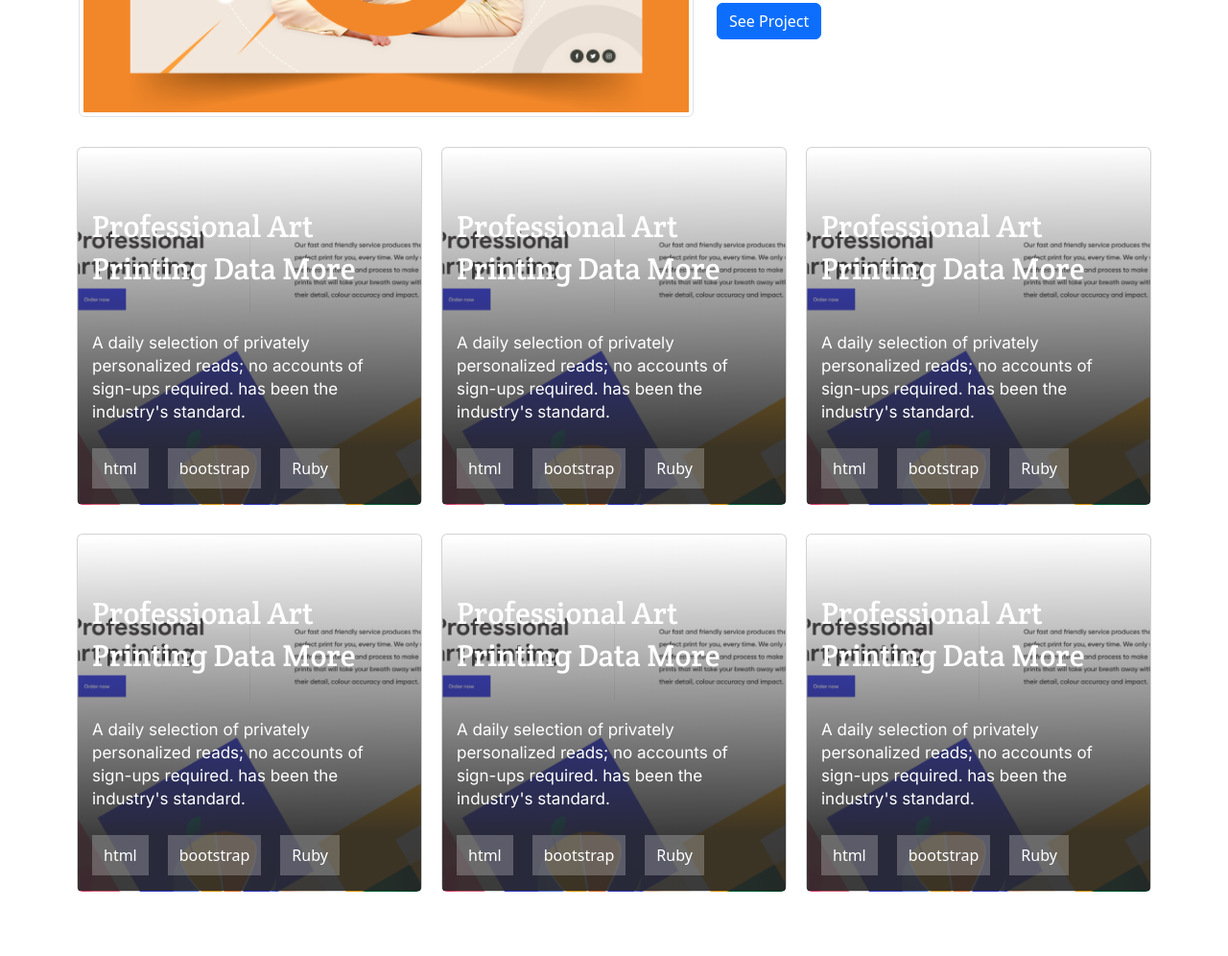
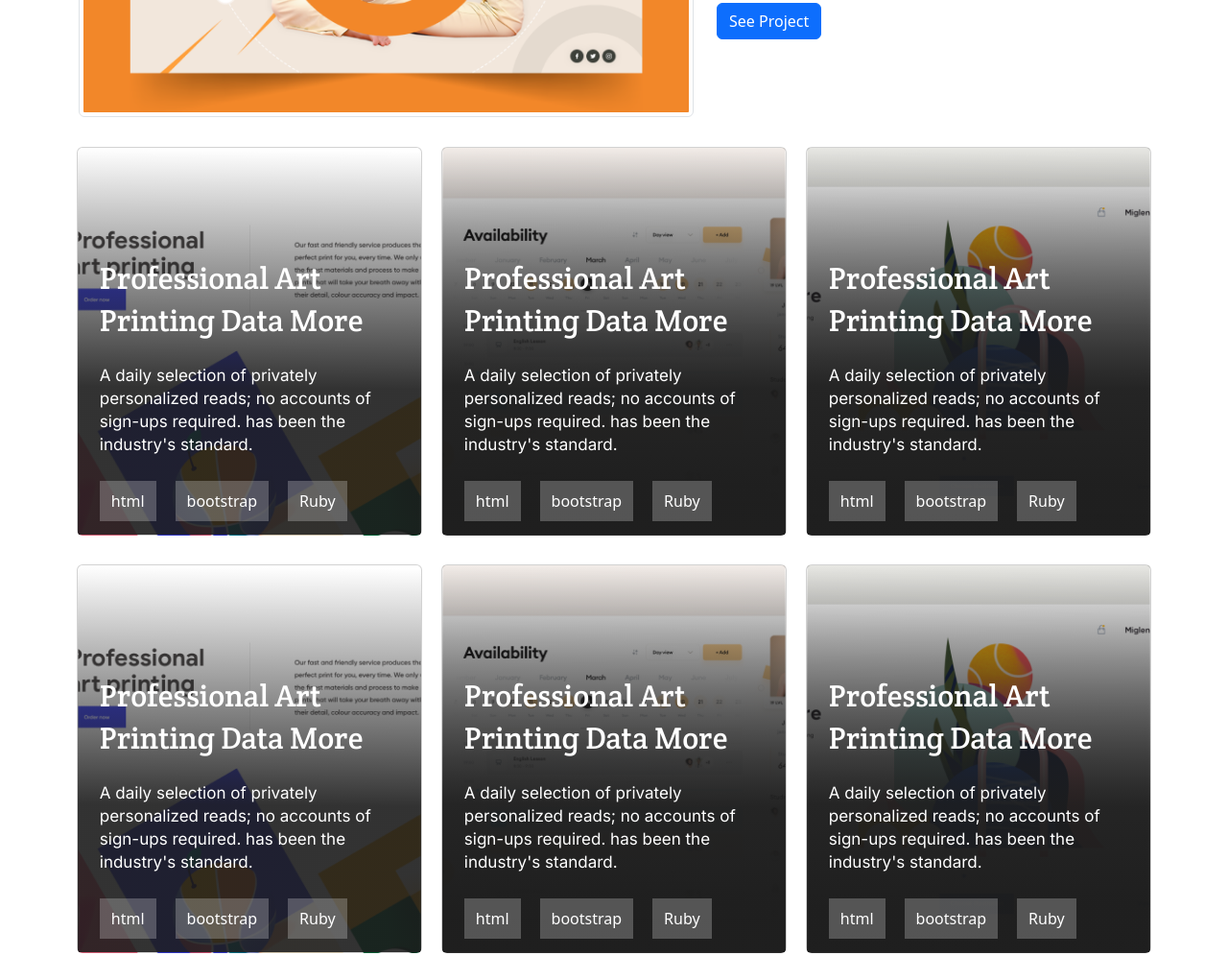
Before and after one commit to sumon766/portfolio-bootstrap, a plain HTML site: page index.html in a window 1280 px wide. Shown: the part 1386-2382 px from the top of the page at 96% size. Drawn offline with nearby package versions, Linux system fonts and the light colour scheme.

Commit message:
Fix some CSS

```diff
--- a/index.html
+++ b/index.html
@@ -91,7 +91,7 @@
                     </div>
                 </div>
                 <div class="row pt-3">
-                    <div class="col-md card">
+                    <div class="col-md card card1">
                         <h4>Professional Art Printing Data More</h4>
                         <p>
                             A daily selection of privately personalized reads; no accounts of sign-ups required. has been the industry's standard.
@@ -101,8 +101,9 @@
                             <li><a href="#">bootstrap</a></li>
                             <li><a href="#">Ruby</a></li>
                         </ul>
+                        <a href="#" class="details">See Project</a>
                     </div>
-                    <div class="col-md card">
+                    <div class="col-md card card2">
                         <h4>Professional Art Printing Data More</h4>
                         <p>
                             A daily selection of privately personalized reads; no accounts of sign-ups required. has been the industry's standard.
@@ -112,8 +113,9 @@
                             <li><a href="#">bootstrap</a></li>
                             <li><a href="#">Ruby</a></li>
                         </ul>
+                        <a href="#" class="details">See Project</a>
                     </div>
-                    <div class="col-md card">
+                    <div class="col-md card card3">
                         <h4>Professional Art Printing Data More</h4>
                         <p>
                             A daily selection of privately personalized reads; no accounts of sign-ups required. has been the industry's standard.
@@ -123,10 +125,11 @@
                             <li><a href="#">bootstrap</a></li>
                             <li><a href="#">Ruby</a></li>
                         </ul>
+                        <a href="#" class="details">See Project</a>
                     </div>
                 </div>
                 <div class="row pb-5">
-                    <div class="col-md card">
+                    <div class="col-md card card1">
                         <h4>Professional Art Printing Data More</h4>
                         <p>
                             A daily selection of privately personalized reads; no accounts of sign-ups required. has been the industry's standard.
@@ -136,8 +139,9 @@
                             <li><a href="#">bootstrap</a></li>
                             <li><a href="#">Ruby</a></li>
                         </ul>
+                        <a href="#" class="details">See Project</a>
                     </div>
-                    <div class="col-md card">
+                    <div class="col-md card card2">
                         <h4>Professional Art Printing Data More</h4>
                         <p>
                             A daily selection of privately personalized reads; no accounts of sign-ups required. has been the industry's standard.
@@ -147,8 +151,9 @@
                             <li><a href="#">bootstrap</a></li>
                             <li><a href="#">Ruby</a></li>
                         </ul>
+                        <a href="#" class="details">See Project</a>
                     </div>
-                    <div class="col-md card">
+                    <div class="col-md card card3">
                         <h4>Professional Art Printing Data More</h4>
                         <p>
                             A daily selection of privately personalized reads; no accounts of sign-ups required. has been the industry's standard.
@@ -158,6 +163,7 @@
                             <li><a href="#">bootstrap</a></li>
                             <li><a href="#">Ruby</a></li>
                         </ul>
+                        <a href="#" class="details">See Project</a>
                     </div>
                 </div>
             </div>
--- a/style.css
+++ b/style.css
@@ -78,11 +78,27 @@ body {
     margin-top: 22px;
 }
 
-.card {
-    background: linear-gradient(179.35deg, rgba(38, 38, 38, 0) 0.85%, rgba(38, 38, 38, 0.9) 84%), url(images/img-placeholder-1.png);
+.card1 {
+    background: linear-gradient(180.45deg, rgba(60, 60, 60, 0) 0.75%, rgba(28, 28, 28, 0.9) 61.94%), url(images/img-placeholder-1.png);
     background-repeat: no-repeat;
     background-size: cover;
-    padding: 60px 15px 25px 15px;
+    padding: 10% 2% 2% 2%;
+    margin: 15px 10px;
+}
+
+.card2 {
+    background: linear-gradient(180.45deg, rgba(60, 60, 60, 0) 0.75%, rgba(28, 28, 28, 0.9) 61.94%), url(images/img-placeholder-2.png);
+    background-repeat: no-repeat;
+    background-size: cover;
+    padding: 10% 2% 2% 2%;
+    margin: 15px 10px;
+}
+
+.card3 {
+    background: linear-gradient(180.45deg, rgba(60, 60, 60, 0) 0.75%, rgba(28, 28, 28, 0.9) 61.94%), url(images/img-placeholder-3.png);
+    background-repeat: no-repeat;
+    background-size: cover;
+    padding: 10% 2% 2% 2%;
     margin: 15px 10px;
 }
 
@@ -102,7 +118,7 @@ body {
     font-size: 17px;
     line-height: 24px;
     color: #fff;
-    margin: 35px 0px;
+    margin: 15px 0px 35px 0px;
 }
 
 .card ul {
@@ -121,6 +137,29 @@ body {
     color: #fff;
     padding: 10px 12px;
     background: rgba(255, 255, 255, 0.24);
+}
+
+.card {
+    position: relative;
+}
+
+.details {
+    position: absolute;
+    bottom: -1px;
+    padding: 10px 15px;
+    text-decoration: none;
+    background-color: #f55800;
+    color: #fff;
+    font-family: 'Crete Round', sans-serif;
+    font-size: 22px;
+    font-weight: 200;
+    align-self: center;
+    width: 100%;
+    display: none;
+}
+
+.card:hover .details {
+    display: flex;
 }
 
 .stories-text h4 {
```
